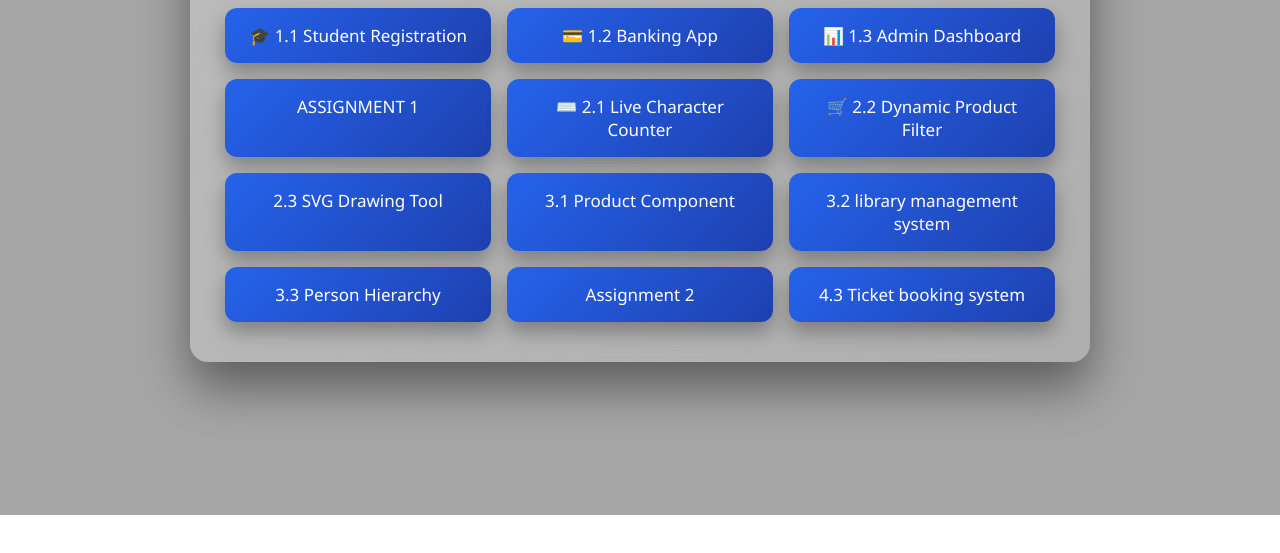
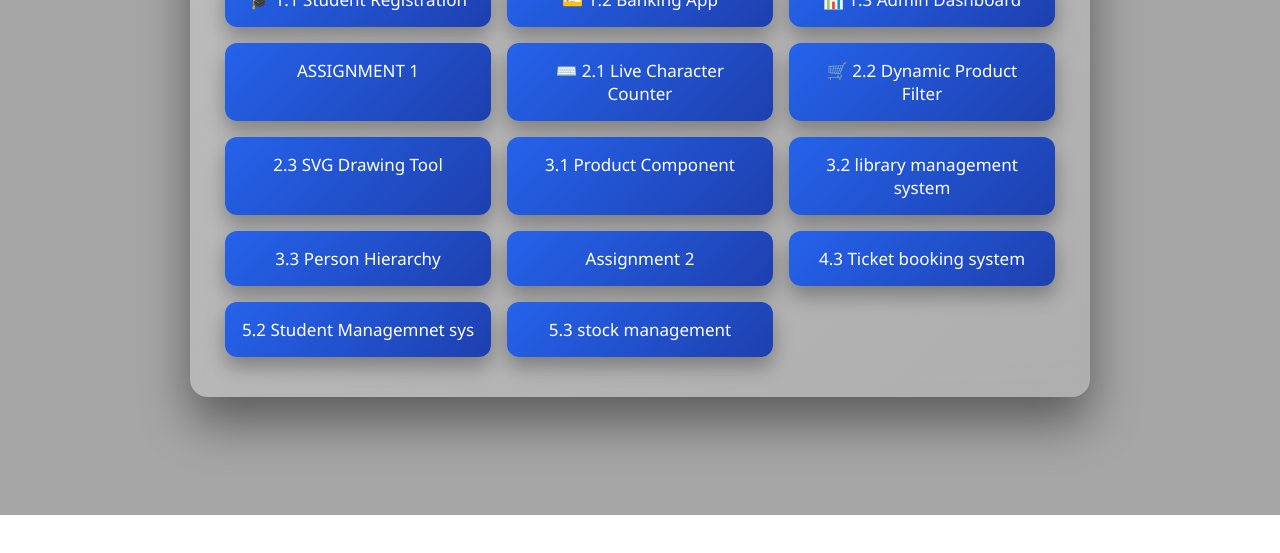
Before and after one commit to kritarthsingh07/Projects, a plain HTML site: page index.html in a window 1280 px wide. Shown: the part 285-838 px from the top of the page. Drawn offline with Linux system fonts and the light colour scheme.

Commit message:
Update index.html

```diff
--- a/index.html
+++ b/index.html
@@ -28,6 +28,8 @@
         <a href="3.3 Person Hierarchy/index.html" class="project-card"> 3.3 Person Hierarchy </a>
         <a href=" Assignment 2/index.html" class="project-card"> Assignment 2 </a>
         <a href="4.3 Ticket booking system/index.html" class="project-card"> 4.3 Ticket booking system </a>
+        <a href="5.2 Student Managemnet sys/index.html" class="project-card"> 5.2 Student Managemnet sys </a>
+        <a href="5.3 stock management/index.html" class="project-card"> 5.3 stock management </a>
 
     </div>
 </div>
```
